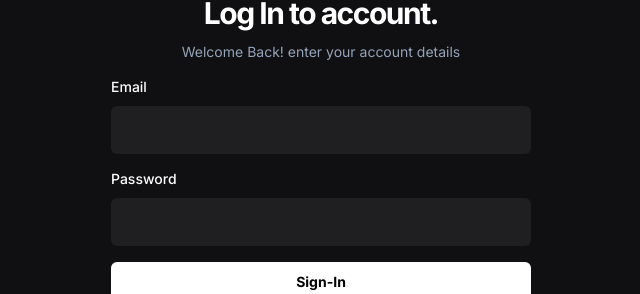
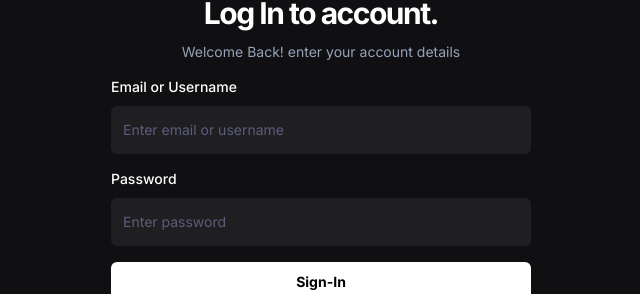
Before and after one commit to mayurbijarniya/momento-frontend, a Next.js app: page /sign-in in a window 1280 px wide. Shown: the part 120-414 px from the top of the page, without its empty margins (319-959 px from the left). Built offline with nearby package versions, Linux system fonts and the light colour scheme; no server answers.

Commit message:
feat: integrate sign-in page with backend API

```diff
--- a/app/(auth)/sign-in/page.tsx
+++ b/app/(auth)/sign-in/page.tsx
@@ -79,9 +79,14 @@ const SigninForm = () => {
             name="email"
             render={({ field }) => (
               <FormItem>
-                <FormLabel>Email</FormLabel>
+                <FormLabel>Email or Username</FormLabel>
                 <FormControl>
-                  <Input type="email" className="shad-input" {...field} />
+                  <Input
+                    type="text"
+                    className="shad-input"
+                    placeholder="Enter email or username"
+                    {...field}
+                  />
                 </FormControl>
                 <FormMessage />
               </FormItem>
@@ -94,7 +99,12 @@ const SigninForm = () => {
               <FormItem>
                 <FormLabel>Password</FormLabel>
                 <FormControl>
-                  <Input type="password" className="shad-input" {...field} />
+                  <Input
+                    type="password"
+                    className="shad-input"
+                    placeholder="Enter password"
+                    {...field}
+                  />
                 </FormControl>
                 <FormMessage />
               </FormItem>
--- a/lib/validation/index.ts
+++ b/lib/validation/index.ts
@@ -9,8 +9,8 @@ export const SignupValidation = z.object({
 
 
 export const SigninValidation = z.object({
-  email: z.string().email(),
-  password: z.string().min(5, { message: 'Password must be atleast 8 characters.' })
+  email: z.string().min(1, { message: 'Email or username is required' }),
+  password: z.string().min(1, { message: 'Password is required' })
 })
 
 
```
